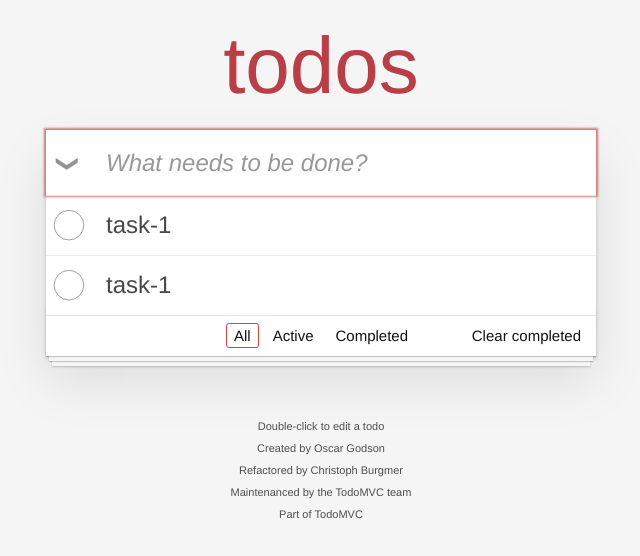
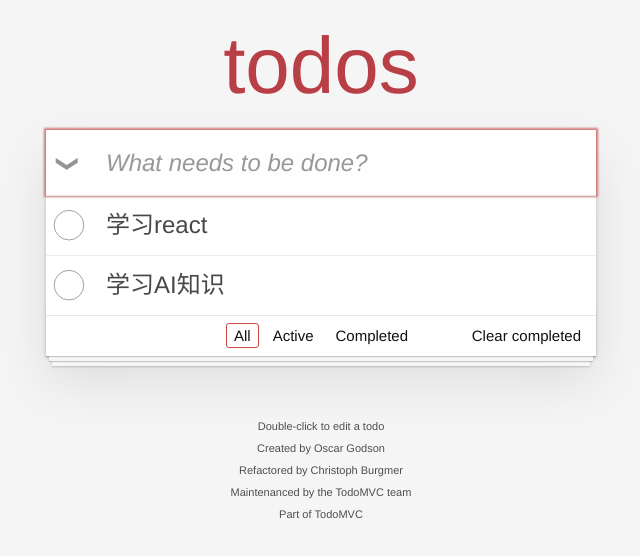
Before and after one commit to CodeBoy-0223/todomvc-react, a React (Create React App) app: page / in a window 1280 px wide. Shown: the top 556 px of the page, without its empty margins (319-959 px from the left). Built offline with nearby package versions, Linux system fonts and the light colour scheme.

Commit message:
feat: 完成TodoItem中的功能

```diff
--- a/src/components/TodoList/TodoItem/index.jsx
+++ b/src/components/TodoList/TodoItem/index.jsx
@@ -1,14 +1,58 @@
 import { Component } from 'react'
 
 export default class TodoItem extends Component {
+	// handler - 修改done状态
+	handleChange = id => {
+		return () => {
+			// 此处需要修改父组件中的数据, 为父子组件通信 -- 父组件给子组件传递props, 并且值为一个函数
+			this.props.changeDone(id)
+		}
+	}
+
+	// handler - 删除指定todo
+	handleDelete = id => {
+		return () => {
+			this.props.deleteTodo(id)
+		}
+	}
+
+	// handler - 指定todo切换至编辑模式
+	handleEdit = id => {
+		return () => {
+			this.props.changeToEdit(id)
+		}
+	}
+
+	// handler - 保存指定todo
+	handleSave = id => {
+		return event => {
+			if (event.type === 'keyup' && event.key !== 'Enter') return
+			const value = event.target.value.trim()
+			if (value.length < 2) return
+			this.props.saveTodo(id, value)
+		}
+	}
+
 	render() {
+		// 获取 props
+		const { id, content, done, isEdit } = this.props
+
 		return (
-			<li className='todo-item'>
-				<div className='view'>
-					<input className='toggle' type='checkbox' />
-					<label>task-1</label>
-					<button className='destroy'></button>
+			<li className={`todo-item${isEdit ? ' editing' : ''}`}>
+				<div className='view' onDoubleClick={this.handleEdit(id)}>
+					<input className='toggle' type='checkbox' checked={done} onChange={this.handleChange(id)} />
+					<label>{content}</label>
+					<button className='destroy' onClick={this.handleDelete(id)}></button>
 				</div>
+				{isEdit && (
+					<input
+						className='edit'
+						autoFocus
+						defaultValue={content}
+						onBlur={this.handleSave(id)}
+						onKeyUp={this.handleSave(id)}
+					/>
+				)}
 			</li>
 		)
 	}
--- a/src/components/TodoList/index.jsx
+++ b/src/components/TodoList/index.jsx
@@ -6,9 +6,63 @@ export default class TodoList extends Component {
 	// TodoMvc应用所依赖的状态只在TodoList组件中进行展示, 而在其他组件中只是会修改它的值. 因此可以把状态定义在此处
 	state = {
 		todoList: [
-			{ id: '001', content: '学习react', done: false },
-			{ id: '002', content: '学习AI知识', done: false },
+			{ id: '001', content: '学习react', done: false, isEdit: false },
+			{ id: '002', content: '学习AI知识', done: false, isEdit: false },
 		],
+	}
+
+	// 修改指定todo的done状态
+	changeDone = id => {
+		this.setState({
+			todoList: this.state.todoList.map(todo => {
+				if (todo.id === id) {
+					todo.done = !todo.done
+				}
+				return todo
+			}),
+		})
+	}
+
+	// 修改所有todo的done状态
+	changeAllDone = () => {
+		this.setState({
+			todoList: this.state.todoList.map(todo => {
+				todo.done = !todo.done
+				return todo
+			}),
+		})
+	}
+
+	// 删除指定todo
+	deleteTodo = id => {
+		this.setState({
+			todoList: this.state.todoList.filter(todo => todo.id !== id),
+		})
+	}
+
+	// 更改指定todo的编辑状态
+	changeToEdit = id => {
+		this.setState({
+			todoList: this.state.todoList.map(todo => {
+				if (todo.id === id) {
+					todo.isEdit = true
+				}
+				return todo
+			}),
+		})
+	}
+
+	// 保存指定todo
+	saveTodo = (id, content) => {
+		this.setState({
+			todoList: this.state.todoList.map(todo => {
+				if (todo.id === id) {
+					todo.content = content
+					todo.isEdit = false
+				}
+				return todo
+			}),
+		})
 	}
 
 	render() {
@@ -18,15 +72,22 @@ export default class TodoList extends Component {
 		return (
 			<main className='main'>
 				<div className='toggle-all-container'>
-					<input className='toggle-all' type='checkbox' />
-					<label className='toggle-all-label' htmlFor='toggle-all'>
+					<input id='toggle-all' className='toggle-all' type='checkbox' />
+					<label className='toggle-all-label' htmlFor='toggle-all' onClick={this.changeAllDone}>
 						Mark all as complete
 					</label>
 				</div>
 				<ul className='todo-list'>
 					{/* 使用状态 - todoList */}
 					{todoList.map(todo => (
-						<TodoItem key={todo.id} {...todo} />
+						<TodoItem
+							key={todo.id}
+							{...todo}
+							changeDone={this.changeDone}
+							deleteTodo={this.deleteTodo}
+							changeToEdit={this.changeToEdit}
+							saveTodo={this.saveTodo}
+						/>
 					))}
 				</ul>
 			</main>
```
